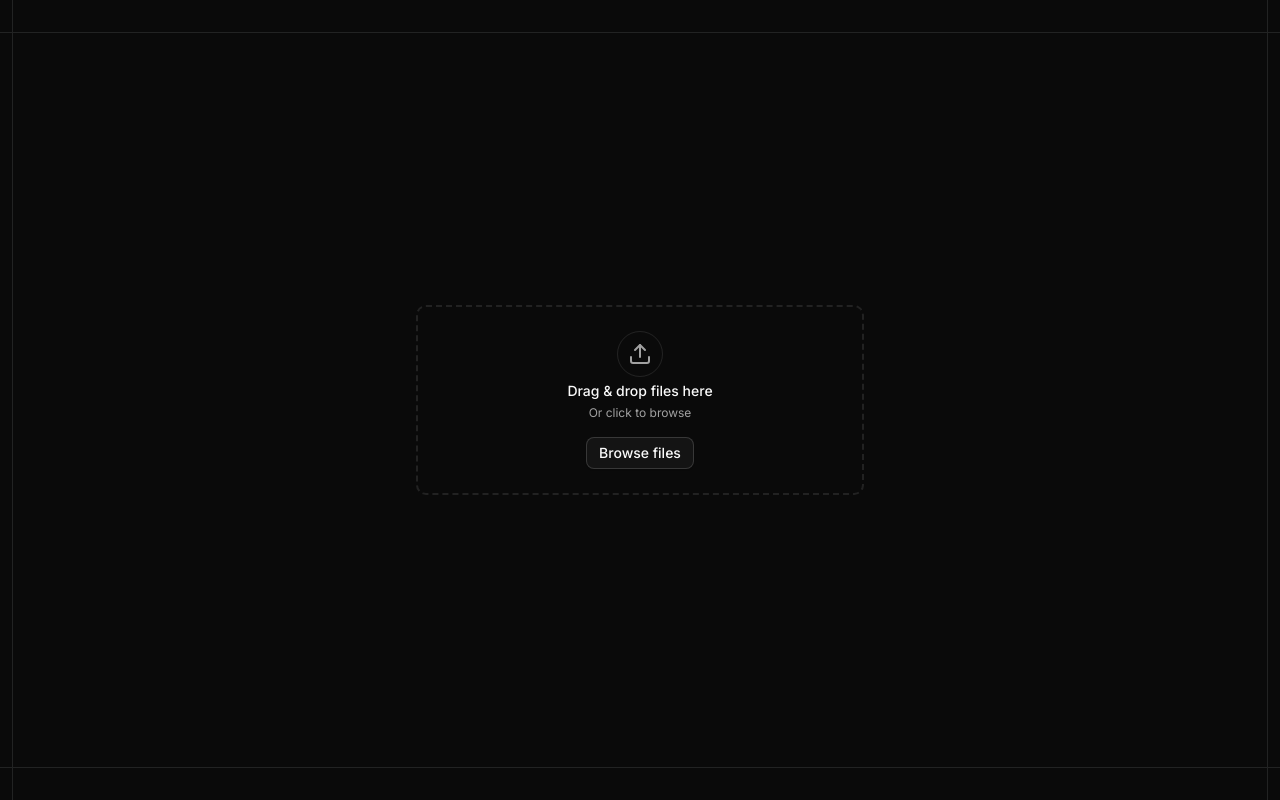
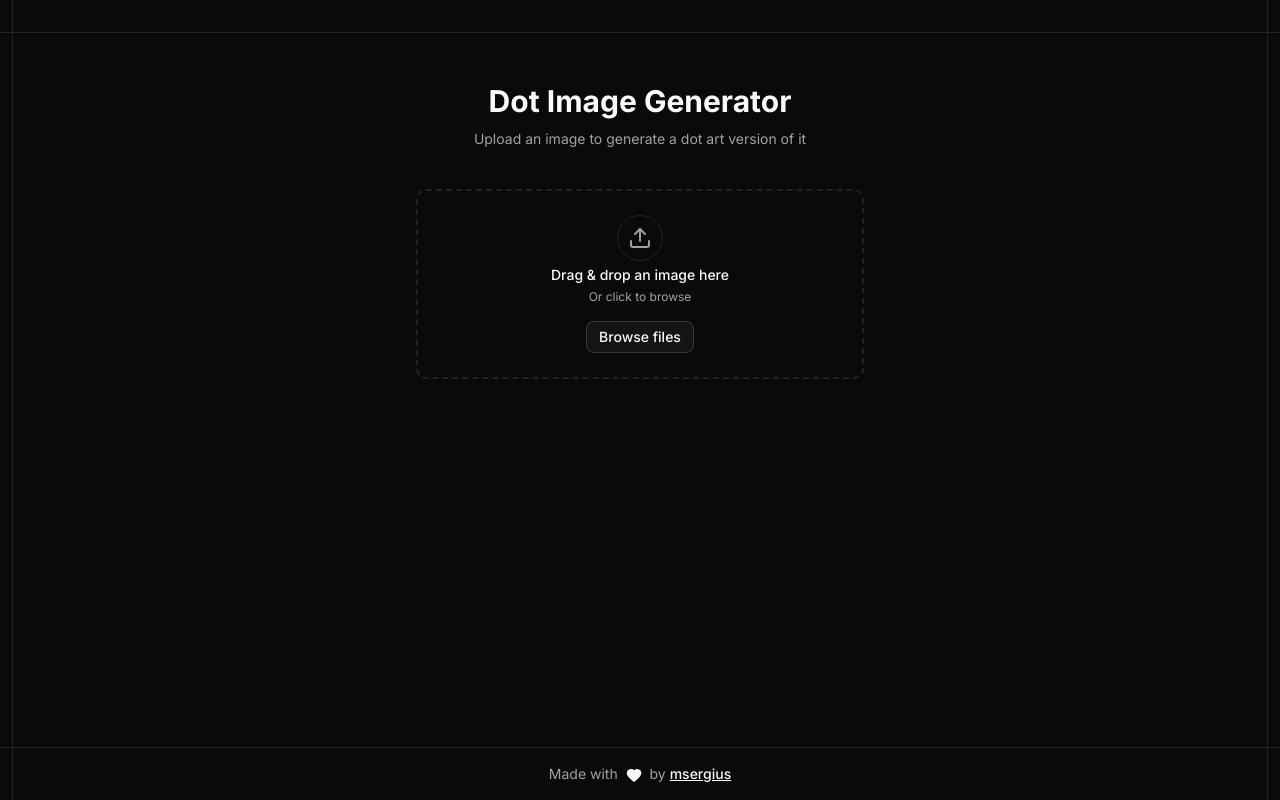
Before and after one commit to mazhugasergei/dot-image-generator, a Next.js app: page / in a window 1280 px wide. Built offline with nearby package versions, Linux system fonts and the light colour scheme.

Commit message:
fix: layout

```diff
--- a/src/app/page.tsx
+++ b/src/app/page.tsx
@@ -1,14 +1,19 @@
 import { DotImageGenerator } from "@/components/dot-image-generator"
+import { Footer } from "@/components/footer"
 import { SectionWrapper } from "@/components/wrapper"
 
 export default function Home() {
 	return (
 		<main className="min-h-100dvh grid grid-rows-[auto_1fr_auto]">
 			<SectionWrapper className="min-h-6" />
-			<SectionWrapper innerClassName="grid place-items-center" className="border-y">
-				<DotImageGenerator />
+			<SectionWrapper innerClassName="flex flex-col items-center py-10" className="border-y">
+				<h1 className="text-3xl leading-14 font-bold">Dot Image Generator</h1>
+				<p className="text-muted-foreground text-sm">Upload an image to generate a dot art version of it</p>
+				<DotImageGenerator className="mt-10" />
 			</SectionWrapper>
-			<SectionWrapper className="min-h-6" />
+			<SectionWrapper className="min-h-6">
+				<Footer />
+			</SectionWrapper>
 		</main>
 	)
 }
--- a/src/components/dot-image-generator/config-controls.tsx
+++ b/src/components/dot-image-generator/config-controls.tsx
@@ -24,7 +24,7 @@ export function ConfigControls({ config, updateConfig, maxBorderRadius, onReset
 	}
 
 	return (
-		<div className="w-full space-y-4">
+		<div className="w-full space-y-6">
 			<div className="flex items-center justify-between">
 				<h3 className="text-lg font-medium">Configuration</h3>
 				<Button variant="outline" size="sm" onClick={handleReset}>
@@ -32,6 +32,9 @@ export function ConfigControls({ config, updateConfig, maxBorderRadius, onReset
 				</Button>
 			</div>
 
+			{/* Layout Controls */}
+			<div className="space-y-4">
+				<h4 className="text-muted-foreground text-sm font-medium">Layout</h4>
 				<div className="grid grid-cols-2 gap-4 md:grid-cols-3">
 					{/* Columns */}
 					<div className="space-y-2">
@@ -100,7 +103,13 @@ export function ConfigControls({ config, updateConfig, maxBorderRadius, onReset
 							{config.lockRatio ? "Locked" : "Unlocked"}
 						</Button>
 					</div>
+				</div>
+			</div>
 
+			{/* Style Controls */}
+			<div className="space-y-4">
+				<h4 className="text-muted-foreground text-sm font-medium">Style</h4>
+				<div className="grid grid-cols-2 gap-4 md:grid-cols-3">
 					{/* Circle Radius */}
 					<div className="space-y-2">
 						<Label htmlFor="circleRadius">Circle Radius</Label>
@@ -150,5 +159,44 @@ export function ConfigControls({ config, updateConfig, maxBorderRadius, onReset
 					</div>
 				</div>
 			</div>
+
+			{/* Color Controls */}
+			<div className="space-y-4">
+				<h4 className="text-muted-foreground text-sm font-medium">Colors</h4>
+				<div className="grid grid-cols-2 gap-4 md:grid-cols-3">
+					{/* Brightness */}
+					<div className="space-y-2">
+						<Label htmlFor="brightness">Brightness</Label>
+						<div className="flex items-center gap-2">
+							<Slider
+								id="brightness"
+								min={0}
+								max={MAX_CONFIG_VALUES.brightness}
+								step={1}
+								value={[config.brightness]}
+								onValueChange={(value) => updateConfig("brightness", value[0] ?? 100)}
+							/>
+							<span className="text-muted-foreground w-12 text-sm">{config.brightness}%</span>
+						</div>
+					</div>
+
+					{/* Saturation */}
+					<div className="space-y-2">
+						<Label htmlFor="saturation">Saturation</Label>
+						<div className="flex items-center gap-2">
+							<Slider
+								id="saturation"
+								min={0}
+								max={MAX_CONFIG_VALUES.saturation}
+								step={1}
+								value={[config.saturation]}
+								onValueChange={(value) => updateConfig("saturation", value[0] ?? 100)}
+							/>
+							<span className="text-muted-foreground w-12 text-sm">{config.saturation}%</span>
+						</div>
+					</div>
+				</div>
+			</div>
+		</div>
 	)
 }
--- a/src/components/dot-image-generator/download-button.tsx
+++ b/src/components/dot-image-generator/download-button.tsx
@@ -2,12 +2,12 @@ import { Button } from "@/components/ui/button"
 import { DropdownMenu, DropdownMenuContent, DropdownMenuItem, DropdownMenuTrigger } from "@/components/ui/dropdown-menu"
 import { Download } from "lucide-react"
 
-interface DownloadButtonProps {
+interface Props extends React.ComponentProps<typeof Button> {
 	onDownload: (format: "png" | "svg") => Promise<void>
 	disabled?: boolean
 }
 
-export function DownloadButton({ onDownload, disabled = false }: DownloadButtonProps) {
+export function DownloadButton({ onDownload, disabled = false, ...props }: Props) {
 	const handleDownload = async (format: "png" | "svg") => {
 		try {
 			await onDownload(format)
@@ -19,14 +19,14 @@ export function DownloadButton({ onDownload, disabled = false }: DownloadButtonP
 	return (
 		<DropdownMenu>
 			<DropdownMenuTrigger asChild>
-				<Button variant="default" disabled={disabled}>
-					<Download className="h-4 w-4" />
+				<Button variant="default" disabled={disabled} {...props}>
+					<Download className="size-4" />
 					Download
 				</Button>
 			</DropdownMenuTrigger>
-			<DropdownMenuContent side="top">
-				<DropdownMenuItem onClick={() => handleDownload("svg")}>Download as SVG</DropdownMenuItem>
-				<DropdownMenuItem onClick={() => handleDownload("png")}>Download as PNG</DropdownMenuItem>
+			<DropdownMenuContent>
+				<DropdownMenuItem onClick={() => handleDownload("svg")}>Save as SVG</DropdownMenuItem>
+				<DropdownMenuItem onClick={() => handleDownload("png")}>Save as PNG</DropdownMenuItem>
 			</DropdownMenuContent>
 		</DropdownMenu>
 	)
--- a/src/components/dot-image-generator/file-upload.tsx
+++ b/src/components/dot-image-generator/file-upload.tsx
@@ -67,7 +67,7 @@ export function FileUpload({ files, onFilesChange }: FileUploadProps) {
 						<div className="flex items-center justify-center rounded-full border p-2.5">
 							<Upload className="text-muted-foreground size-6" />
 						</div>
-						<p className="text-sm font-medium">Drag & drop files here</p>
+						<p className="text-sm font-medium">Drag & drop an image here</p>
 						<p className="text-muted-foreground text-xs">Or click to browse</p>
 					</div>
 					<FileUploadTrigger asChild>
--- a/src/components/dot-image-generator/index.tsx
+++ b/src/components/dot-image-generator/index.tsx
@@ -109,21 +109,21 @@ export function DotImageGenerator({ className }: Props) {
 	}
 
 	return (
-		<div className={cn("flex w-full max-w-md flex-col items-center gap-6", className)}>
+		<div className={cn("flex w-full max-w-md flex-col items-center gap-10", className)}>
 			<FileUpload files={files} onFilesChange={setFiles} />
 
 			{files.length > 0 && (
 				<>
+					<Preview src={imageUrls[0]} config={config} circleRadius={circleRadius} />
+
+					<DownloadButton onDownload={handleDownload} disabled={!imageUrls[0]} className="w-full" />
+
 					<ConfigControls
 						config={config}
 						updateConfig={updateConfig}
 						maxBorderRadius={maxBorderRadius}
 						onReset={handleReset}
 					/>
-
-					<Preview src={imageUrls[0]} config={config} circleRadius={circleRadius} />
-
-					<DownloadButton onDownload={handleDownload} disabled={!imageUrls[0]} />
 				</>
 			)}
 		</div>
--- a/src/components/dot-image-generator/preview.tsx
+++ b/src/components/dot-image-generator/preview.tsx
@@ -7,12 +7,37 @@ interface PreviewConfig {
 	circleRadius: number
 	gap: number
 	borderRadius: number // CSS px
+	brightness: number
+	saturation: number
 }
 
 interface PreviewProps {
 	src: string
 	config: PreviewConfig
 	circleRadius: number
+}
+
+function applyColorAdjustments(
+	r: number,
+	g: number,
+	b: number,
+	brightness: number,
+	saturation: number
+): [number, number, number] {
+	// Apply brightness (0-200%)
+	const brightnessFactor = brightness / 100
+	r = Math.min(255, Math.max(0, r * brightnessFactor))
+	g = Math.min(255, Math.max(0, g * brightnessFactor))
+	b = Math.min(255, Math.max(0, b * brightnessFactor))
+
+	// Apply saturation (0-200%)
+	const gray = 0.2989 * r + 0.587 * g + 0.114 * b
+	const saturationFactor = saturation / 100
+	r = Math.min(255, Math.max(0, gray + saturationFactor * (r - gray)))
+	g = Math.min(255, Math.max(0, gray + saturationFactor * (g - gray)))
+	b = Math.min(255, Math.max(0, gray + saturationFactor * (b - gray)))
+
+	return [Math.round(r), Math.round(g), Math.round(b)]
 }
 
 function isRectInsideRoundedRect(x: number, y: number, w: number, h: number, W: number, H: number, r: number) {
@@ -41,7 +66,7 @@ function isRectInsideRoundedRect(x: number, y: number, w: number, h: number, W:
 }
 
 export function Preview({ src, config, circleRadius }: PreviewProps) {
-	const { cols, rows, gap, borderRadius } = config
+	const { cols, rows, gap, borderRadius, brightness, saturation } = config
 
 	const elementSize = 30
 	const spacing = elementSize + gap
@@ -105,14 +130,21 @@ export function Preview({ src, config, circleRadius }: PreviewProps) {
 						b += data[i + 2]
 					}
 					const count = data.length / 4
-					rowColors.push(`rgb(${Math.round(r / count)},${Math.round(g / count)},${Math.round(b / count)})`)
+					const avgR = r / count
+					const avgG = g / count
+					const avgB = b / count
+
+					// Apply brightness and saturation adjustments
+					const [adjustedR, adjustedG, adjustedB] = applyColorAdjustments(avgR, avgG, avgB, brightness, saturation)
+
+					rowColors.push(`rgb(${adjustedR},${adjustedG},${adjustedB})`)
 				}
 				cellColors.push(rowColors)
 			}
 
 			setColors(cellColors)
 		}
-	}, [src, cols, rows, spacing, elementSize, totalWidth, totalHeight])
+	}, [src, cols, rows, spacing, elementSize, totalWidth, totalHeight, brightness, saturation])
 
 	return (
 		<div className="w-full overflow-hidden" data-preview-container>
--- /dev/null
+++ b/src/components/footer.tsx
@@ -0,0 +1,17 @@
+import { HeartIcon } from "lucide-react"
+
+export function Footer() {
+	return (
+		<footer className="text-muted-foreground text-center text-sm">
+			Made with <HeartIcon className="fill-foreground text-foreground mx-1 inline-block size-4" /> by{" "}
+			<a
+				href="https://github.com/msergius"
+				target="_blank"
+				rel="noopener noreferrer"
+				className="text-foreground font-medium underline"
+			>
+				msergius
+			</a>
+		</footer>
+	)
+}
--- a/src/lib/constants.ts
+++ b/src/lib/constants.ts
@@ -7,6 +7,8 @@ export const DEFAULT_CONFIG: PreviewConfig = {
 	circleRadius: 1,
 	gap: 5,
 	borderRadius: 0,
+	brightness: 100,
+	saturation: 100,
 }
 
 export const ELEMENT_SIZE = 30
@@ -17,4 +19,6 @@ export const MAX_CONFIG_VALUES: Partial<PreviewConfig> = {
 	circleRadius: 1,
 	gap: 50,
 	borderRadius: 100,
+	brightness: 200,
+	saturation: 200,
 } as const
--- a/src/types/config.ts
+++ b/src/types/config.ts
@@ -5,4 +5,6 @@ export interface PreviewConfig {
 	circleRadius: number
 	gap: number
 	borderRadius: number
+	brightness: number
+	saturation: number
 }
```
Lines whose indentation alone changed are shown as unchanged.
